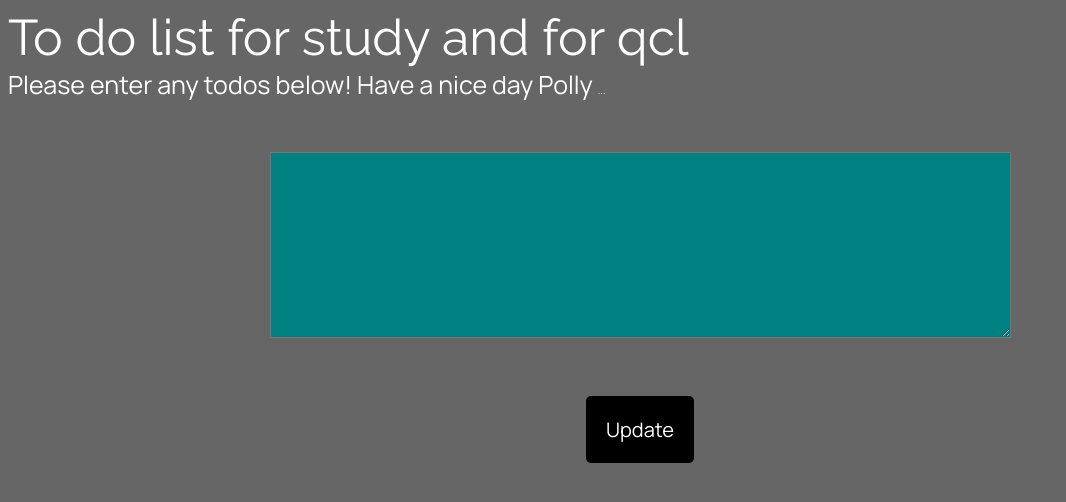
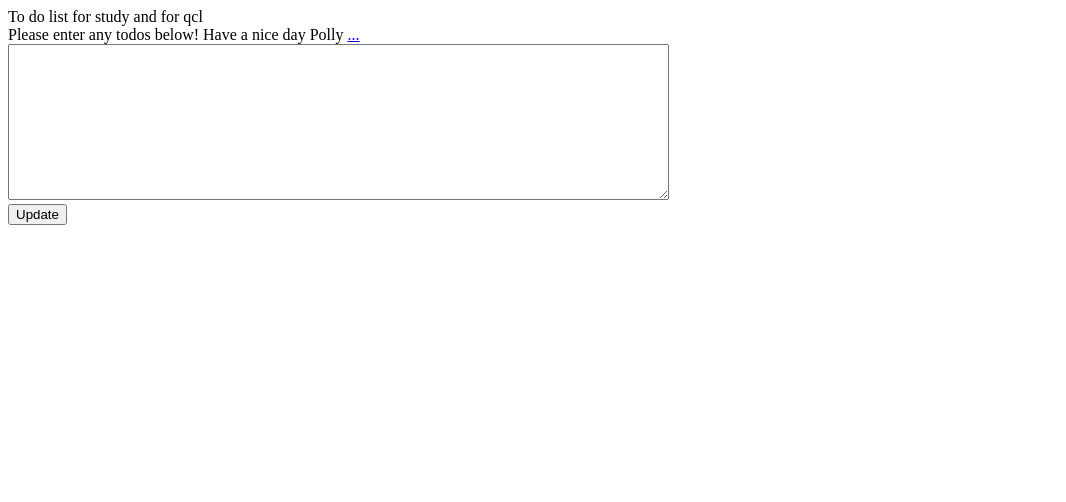
Before and after one commit to PollyLesterSmith/todo-using-mongo, a website: page index-mongo.html in a window 1280 px wide. Shown: the whole page, without its empty margins (0-1066 px from the left). Drawn offline with Linux system fonts and the light colour scheme; a web font is replaced by a local one.

Commit message:
Removed slow css serving

```diff
--- a/index-mongo.html
+++ b/index-mongo.html
@@ -2,7 +2,7 @@
 <html>
     <head>
         <title>To do list for study and for qcl</title>
-        <link rel="stylesheet" href="todostyle.css">
+        <!-- <link rel="stylesheet" href="todostyle.css"> -->
         <link rel="stylesheet"
           href="https://fonts.googleapis.com/css?family=Raleway">
           <link rel="stylesheet"
```
